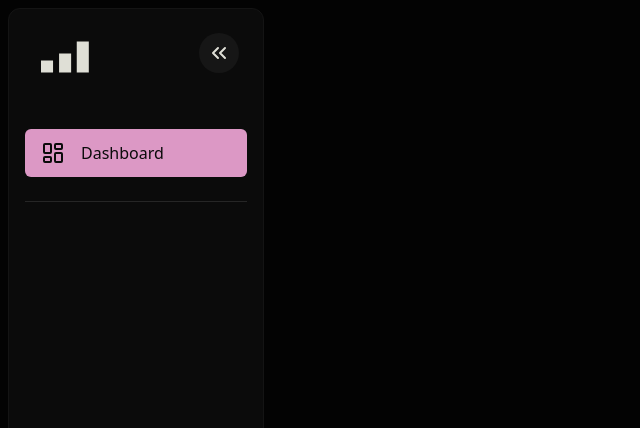
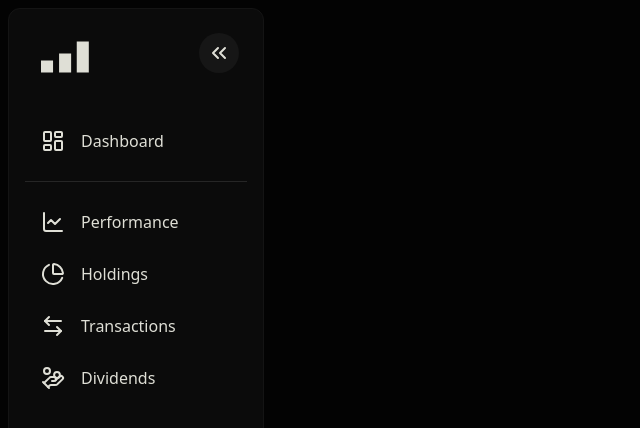
Before and after one commit to Tom3546/Portfolio-Analysis, a React (Vite) app: page / in a window 1280 px wide. Shown: the top 428 px of the page, without its empty margins (0-640 px from the left). Built offline with nearby package versions, Linux system fonts and the light colour scheme.

Commit message:
feat: Add Sidebar items

```diff
--- a/package.json
+++ b/package.json
@@ -16,6 +16,7 @@
     "lucide-react": "^1.41.0",
     "react": "^19.2.8",
     "react-dom": "^19.2.8",
+    "react-router-dom": "^7.18.3",
     "tailwindcss": "^4.3.3"
   },
   "devDependencies": {
--- a/src/components/ui/SideBar.tsx
+++ b/src/components/ui/SideBar.tsx
@@ -1,17 +1,24 @@
 import logoDark from "../../assets/Union.svg";
-import { LayoutDashboard } from "lucide-react";
+import SideBarItem from "./SideBarItem";
+
 import { ChevronsLeft } from "lucide-react";
 /* import { ChevronsRight } from "lucide-react"; */
 
+import { LayoutDashboard } from "lucide-react";
+import { ChartLine } from "lucide-react";
+import { ChartPie } from "lucide-react";
+import { HandCoins } from "lucide-react";
+import { ArrowLeftRight } from "lucide-react";
+
 function HorizontalRule() {
-  return <hr className="w-full mt-2 mb-2 border-[hsl(0,0%,15%)]" />;
+  return <hr className="w-full mt-3 mb-3 border-[hsl(0,0%,15%)]" />;
 }
 
 export default function SideBar() {
   return (
     <aside
-      className="sticky flex flex-col items-center h-screen w-64 p-4 gap-4
-    rounded-xl border border-[hsl(0,0%,8%)] bg-bg"
+      className="sticky flex flex-col items-center h-screen w-64 p-4 gap-1 rounded-xl border
+      border-[hsl(0,0%,8%)] bg-bg"
     >
       <div className="flex justify-between w-full mt-2 mb-8 pl-4 pr-2">
         {/* TODO: router <Link to="/dashboard"></Link> */}
@@ -21,22 +28,19 @@ export default function SideBar() {
           className="w-12 h-12 hover:cursor-pointer"
         />
         <button
-          className="flex items-center justify-center h-10 w-10 p-2
-        rounded-full  bg-bg-light hover:cursor-pointer hover:brightness-110 transition-all duration-200"
+          className="flex items-center justify-center h-10 w-10 p-2 rounded-full  bg-bg-light
+          hover:cursor-pointer hover:brightness-110 transition-all duration-200"
         >
           <ChevronsLeft />
         </button>
       </div>
-      <button
-        type="button"
-        className="flex items-center w-full p-3 pl-4 gap-4 rounded-md text-bg
-        bg-primary hover:cursor-pointer hover:brightness-110 transition-all duration-200"
-      >
-        <LayoutDashboard className="w-6" />
-        {/*https://lottie.host/embed/87a425bb-8b4f-43f8-bd90-8962e030a8b8/f8GgDO1iBK.lottie*/}
-        <span>Dashboard</span>
-      </button>
+
+      <SideBarItem icon={LayoutDashboard} label="Dashboard" />
       <HorizontalRule />
+      <SideBarItem icon={ChartLine} label="Performance" />
+      <SideBarItem icon={ChartPie} label="Holdings" />
+      <SideBarItem icon={ArrowLeftRight} label="Transactions" />
+      <SideBarItem icon={HandCoins} label="Dividends" />
     </aside>
   );
 }
--- /dev/null
+++ b/src/components/ui/SideBarItem.tsx
@@ -0,0 +1,21 @@
+import { type LucideIcon } from "lucide-react";
+
+export interface SideBarItemProps {
+  icon: LucideIcon;
+  label: string;
+}
+
+export default function SideBarItem({ icon: Icon, label }: SideBarItemProps) {
+  return (
+    <>
+      <button
+        type="button"
+        className="flex items-center w-full p-3 pl-4 gap-4 rounded-md text-text hover:cursor-pointer
+        hover:bg-bg-light transition-all duration-200"
+      >
+        <Icon className="w-6" />
+        <span>{label}</span>
+      </button>
+    </>
+  );
+}
```
Also changed, not shown: 1 other file (tests, documents, lock files or other folders).
